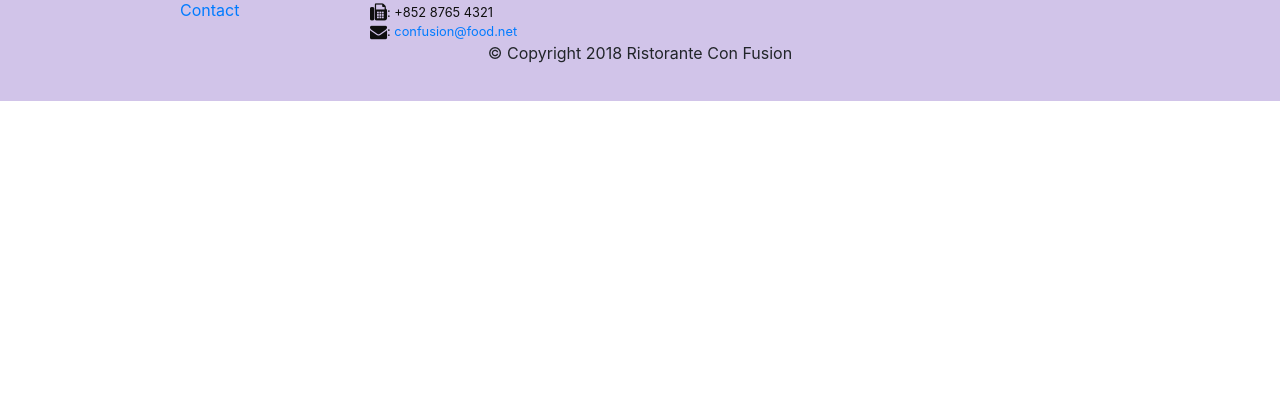
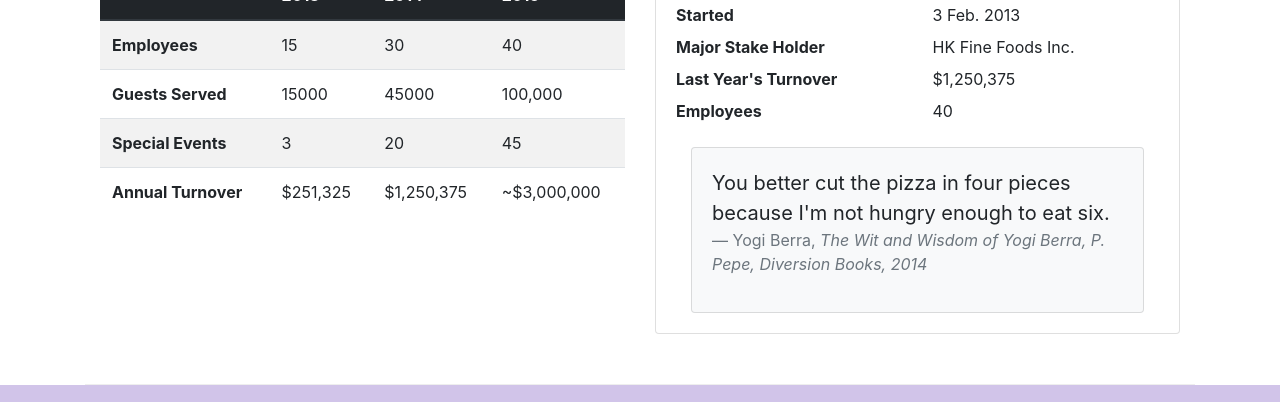
Before and after one commit to SilverHornn/Ex5, a website: page aboutus.html in a window 1280 px wide. Shown: the part 1474-1876 px from the top of the page. Before the commit the page ends 1575 px from the top, so only its background shows below. Drawn offline with nearby package versions, Linux system fonts and the light colour scheme.

Commit message:
Tables and Cards

```diff
--- a/aboutus.html
+++ b/aboutus.html
@@ -30,7 +30,8 @@
                             About</a></li>
                     <li class="nav-item"><a class="nav-link" href="#"><span class="fa fa-list fa-lg"></span> Menu</a>
                     </li>
-                    <li class="nav-item"><a class="nav-link" href="contactus.html"><span class="fa fa-address-card fa-lg"></span>
+                    <li class="nav-item"><a class="nav-link" href="contactus.html"><span
+                                class="fa fa-address-card fa-lg"></span>
                             Contact</a></li>
 
                 </ul>
@@ -134,6 +135,82 @@
                 </div>
             </div>
         </div>
+        <div class="row row-content">
+            <div class="col-12 col-sm-6">
+                <h2>Facts &amp; Figures</h2>
+                <div class="table-responsive">
+                    <table class="table table-striped">
+                        <thead class="thead-dark thead-inverse">
+                            <tr>
+                                <th>&nbsp;</th>
+                                <th>2013</th>
+                                <th>2014</th>
+                                <th>2015</th>
+                            </tr>
+                        </thead>
+                        <tbody>
+                            <tr>
+                                <th>Employees</th>
+                                <td>15</td>
+                                <td>30</td>
+                                <td>40</td>
+                            </tr>
+                            <tr>
+                                <th>Guests Served</th>
+                                <td>15000</td>
+                                <td>45000</td>
+                                <td>100,000</td>
+                            </tr>
+                            <tr>
+                                <th>Special Events</th>
+                                <td>3</td>
+                                <td>20</td>
+                                <td>45</td>
+                            </tr>
+                            <tr>
+                                <th>Annual Turnover</th>
+                                <td>$251,325</td>
+                                <td>$1,250,375</td>
+                                <td>~$3,000,000</td>
+                            </tr>
+                        </tbody>
+                    </table>
+                </div>
+
+            </div>
+            <div class="col-12 col-sm-6">
+                <div class="card">
+                    <h3 class="card-header bg-primary text-white">Facts At a Glance</h3>
+                    <div class="card-body">
+                        <dl class="row">
+                            <dt class="col-6">Started</dt>
+                            <dd class="col-6">3 Feb. 2013</dd>
+                            <dt class="col-6">Major Stake Holder</dt>
+                            <dd class="col-6">HK Fine Foods Inc.</dd>
+                            <dt class="col-6">Last Year's Turnover</dt>
+                            <dd class="col-6">$1,250,375</dd>
+                            <dt class="col-6">Employees</dt>
+                            <dd class="col-6">40</dd>
+                        </dl>
+                        <div class="col-12">
+                            <div class="card card-body bg-light">
+                                <blockquote class="blockquote">
+                                    <p class="mb-0">You better cut the pizza in four pieces because
+                                        I'm not hungry enough to eat six.</p>
+                                    <footer class="blockquote-footer">Yogi Berra,
+                                        <cite title="Source Title">The Wit and Wisdom of Yogi Berra,
+                                            P. Pepe, Diversion Books, 2014</cite>
+                                    </footer>
+                                </blockquote>
+                            </div>
+                        </div>
+                    </div>
+                </div>
+            </div>
+
+        </div>
+    </div>
+
     </div>
 
     <footer class="footer">
```
